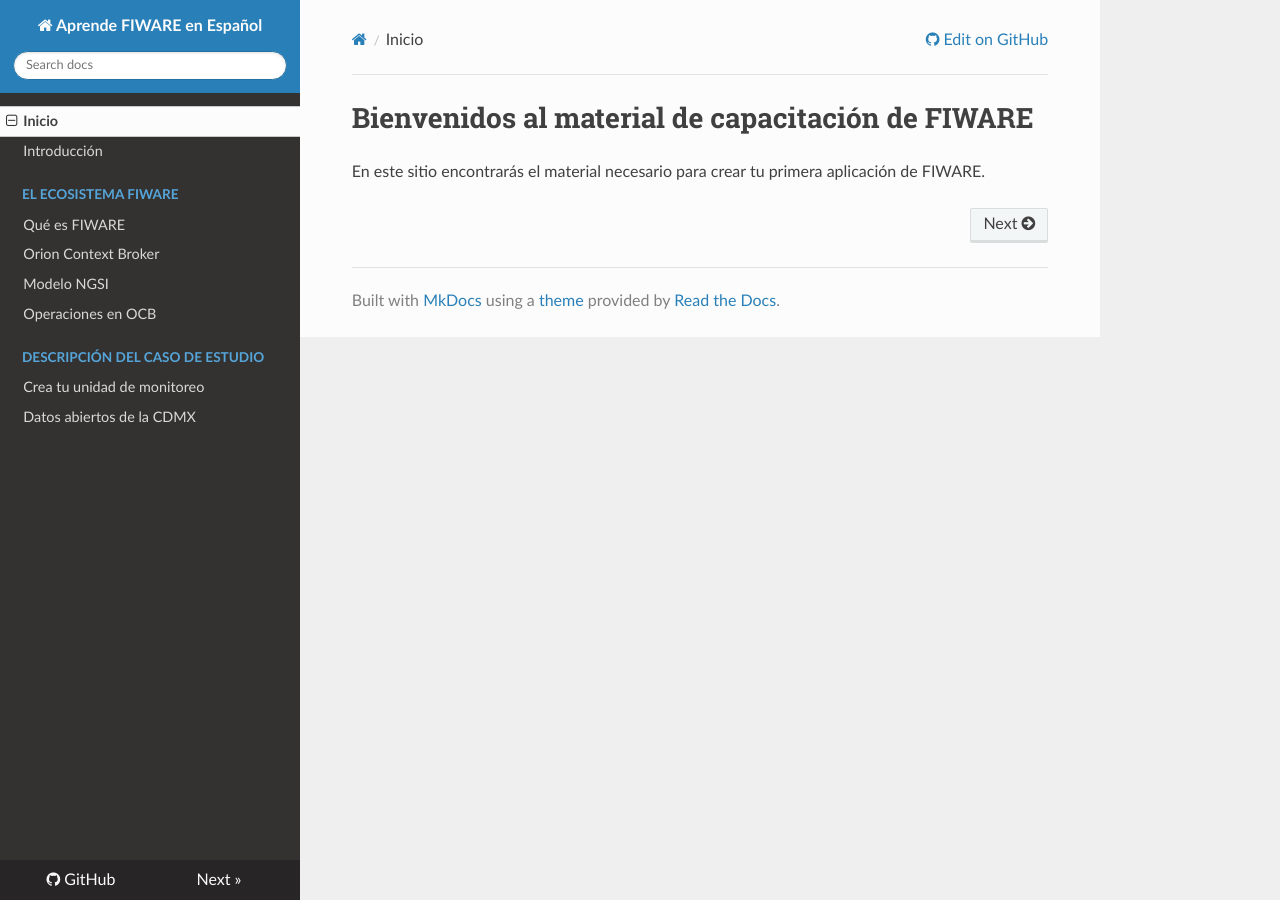
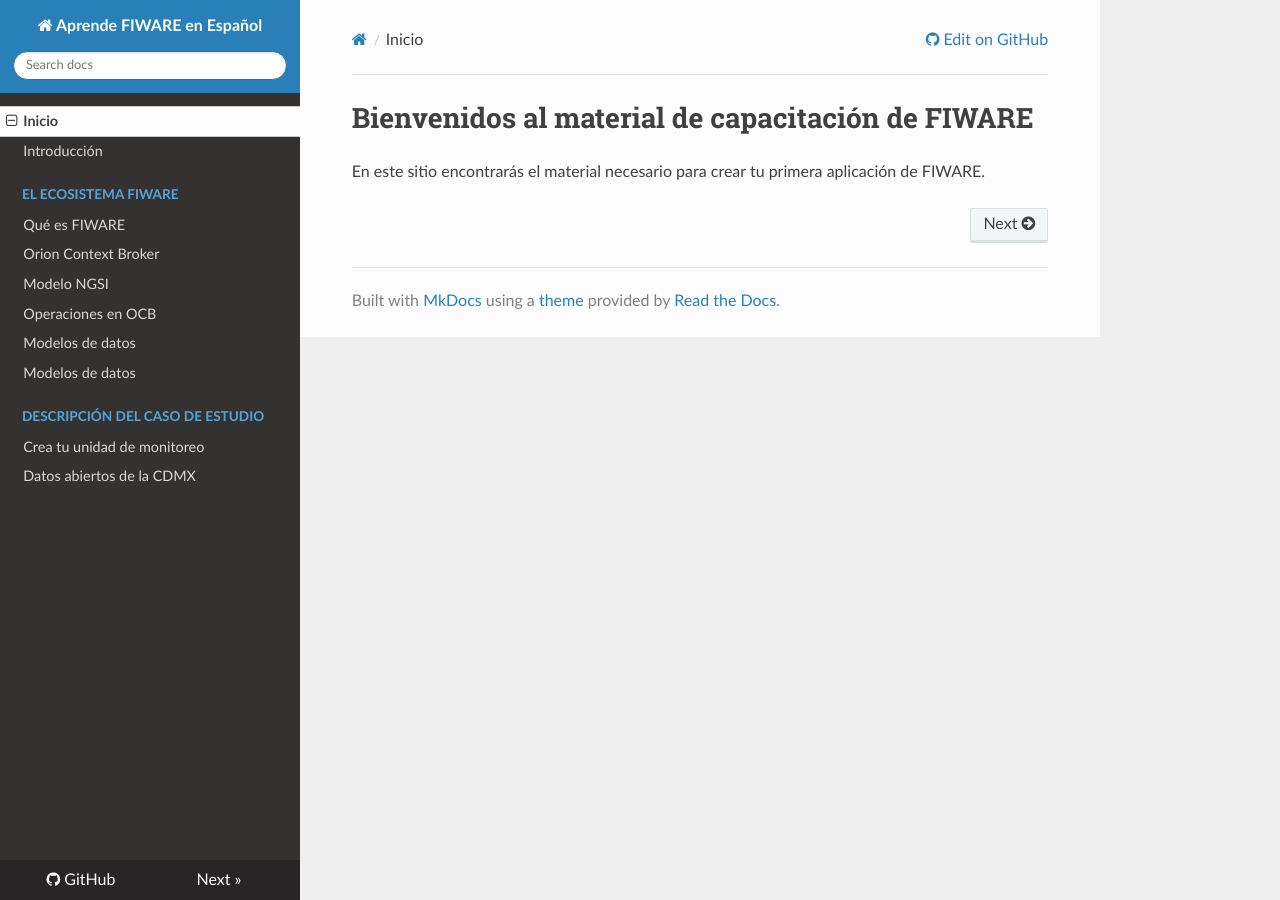
Before and after one commit to smartsdkInfotec/FIWARE_Training, an MkDocs documentation site: the page built from docs/index.md, in a window 1280 px wide. Built offline with MkDocs 1.6.1, drawn with Linux system fonts in a browser that asks for light colours; nearby versions of some CDN libraries; comment, search, counter and statistics services are not loaded; old or Windows-style settings are respelled for this version of MkDocs.

Commit message:
Update mkdocs.yml

```diff
--- a/mkdocs.yml
+++ b/mkdocs.yml
@@ -12,6 +12,8 @@
         - 'Orion Context Broker': 'ecosistemaFIWARE/ocb.md'
         - 'Modelo NGSI': 'ecosistemaFIWARE/ngsi.md'
         - 'Operaciones en OCB': 'ecosistemaFIWARE/operations.md'
+        - 'Modelos de datos': 'ecosistemaFIWARE/datamodels.md'
+        - 'Modelos de datos': 'ecosistemaFIWARE/FIWARELab.md'
     - Descripción del caso de estudio:
         - 'Crea tu unidad de monitoreo': 'sensores/cloudino.md'
         - 'Datos abiertos de la CDMX': 'datosabiertos/airecdmx.md'
```
